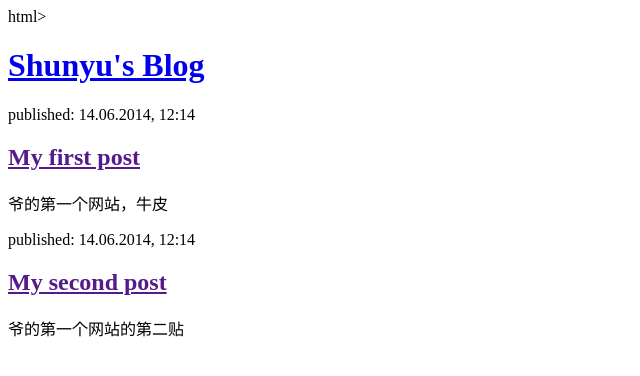
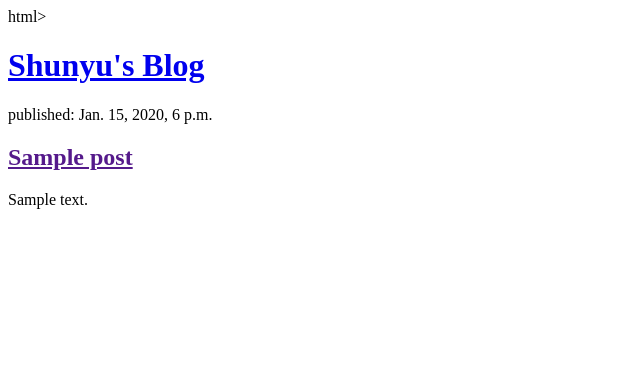
Before and after one commit to shunyuli/my-first-blog, a Django app: page / in a window 1280 px wide. Shown: the top 376 px of the page, without its empty margins (0-640 px from the left). Run offline with Django 3.2, Linux system fonts and the light colour scheme; tables that the repository leaves empty hold one stand-in row (values such as "Sample post").

Commit message:
Modified templates to display posts from database.

```diff
--- a/blog/templates/blog/post_list.html
+++ b/blog/templates/blog/post_list.html
@@ -7,16 +7,13 @@ html>
             <h1><a href="/">Shunyu's Blog</a></h1>
         </div>
 
+    {% for post in posts %}
         <div>
-            <p>published: 14.06.2014, 12:14</p>
-            <h2><a href="">My first post</a></h2>
-            <p>爷的第一个网站，牛皮</p>
+            <p>published: {{ post.published_date }}</p>
+            <h2><a href="">{{ post.title }}</a></h2>
+            <p>{{ post.text|linebreaksbr }}</p>
         </div>
+    {% endfor %}
 
-        <div>
-            <p>published: 14.06.2014, 12:14</p>
-            <h2><a href="">My second post</a></h2>
-            <p>爷的第一个网站的第二贴</p>
-        </div>
     </body>
 </html>
--- a/blog/views.py
+++ b/blog/views.py
@@ -1,4 +1,7 @@
 from django.shortcuts import render
+from django.utils import timezone
+from .models import Post
 
 def post_list(request):
-    return render(request, 'blog/post_list.html', {})
+    posts = Post.objects.filter(published_date__lte=timezone.now()).order_by('published_date')
+    return render(request, 'blog/post_list.html', {'posts': posts})
```
